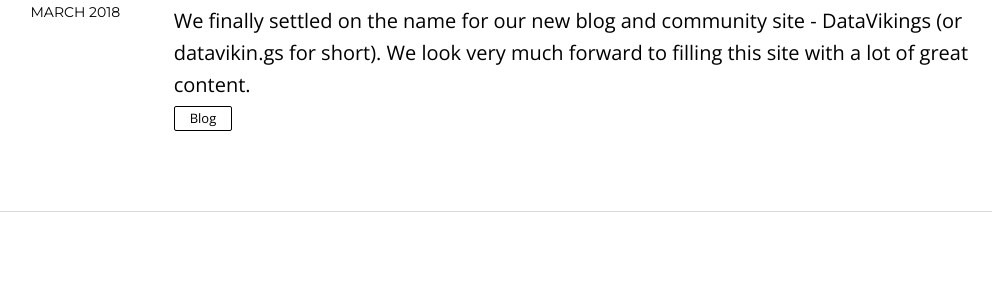
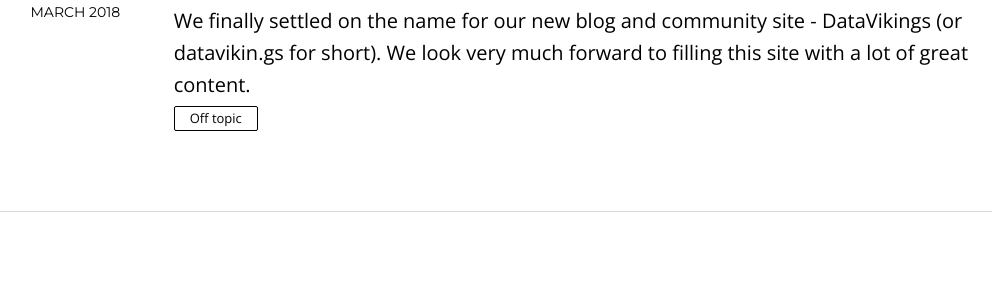
Before and after one commit to DataVikingsOrg/datavikin.gs, a Jekyll site: the page built from index.html, in a window 1280 px wide and 900 px high, scrolled down 540 px. Shown: the part 151-436 px from the top of the window, without its empty margins (148-1154 px from the left). Built offline with Jekyll 4.4.1, drawn with Linux system fonts in a browser that asks for light colours; nearby versions of some CDN libraries; the list of posts is cut into pages by our own code.

Commit message:
Update 2018-03-16-data-vikings-site-live.md

```diff
--- a/_posts/2018-03-16-data-vikings-site-live.md
+++ b/_posts/2018-03-16-data-vikings-site-live.md
@@ -3,8 +3,9 @@ layout: post
 title: "Data Vikings launches site"
 date: 2018-03-16
 blogger: david
-category: blog
+category: Off topic
 tags: [sample post, intro]
+featured: true
 ---
 
 We finally settled on the name for our new blog and community site - DataVikings (or datavikin.gs for short).
```
